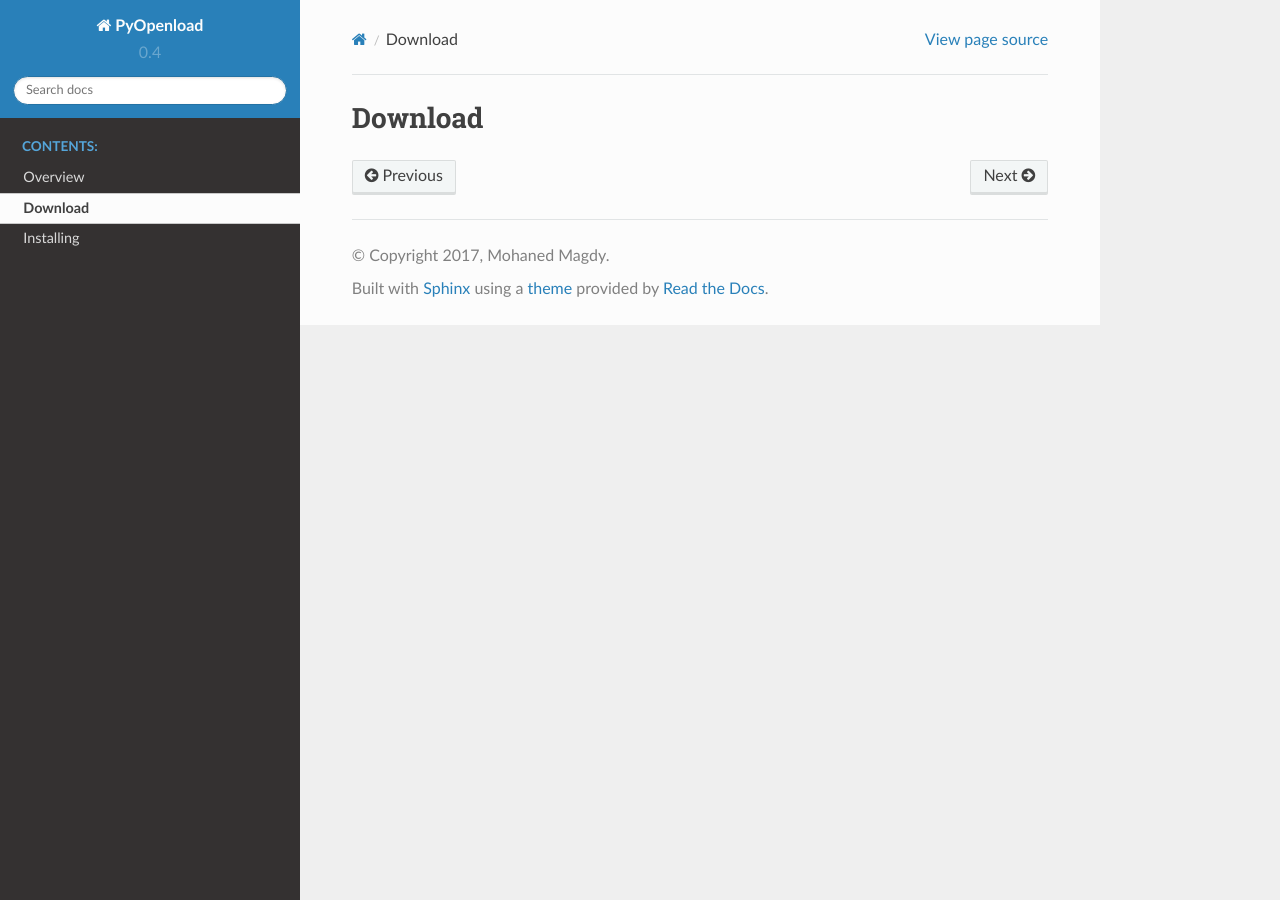
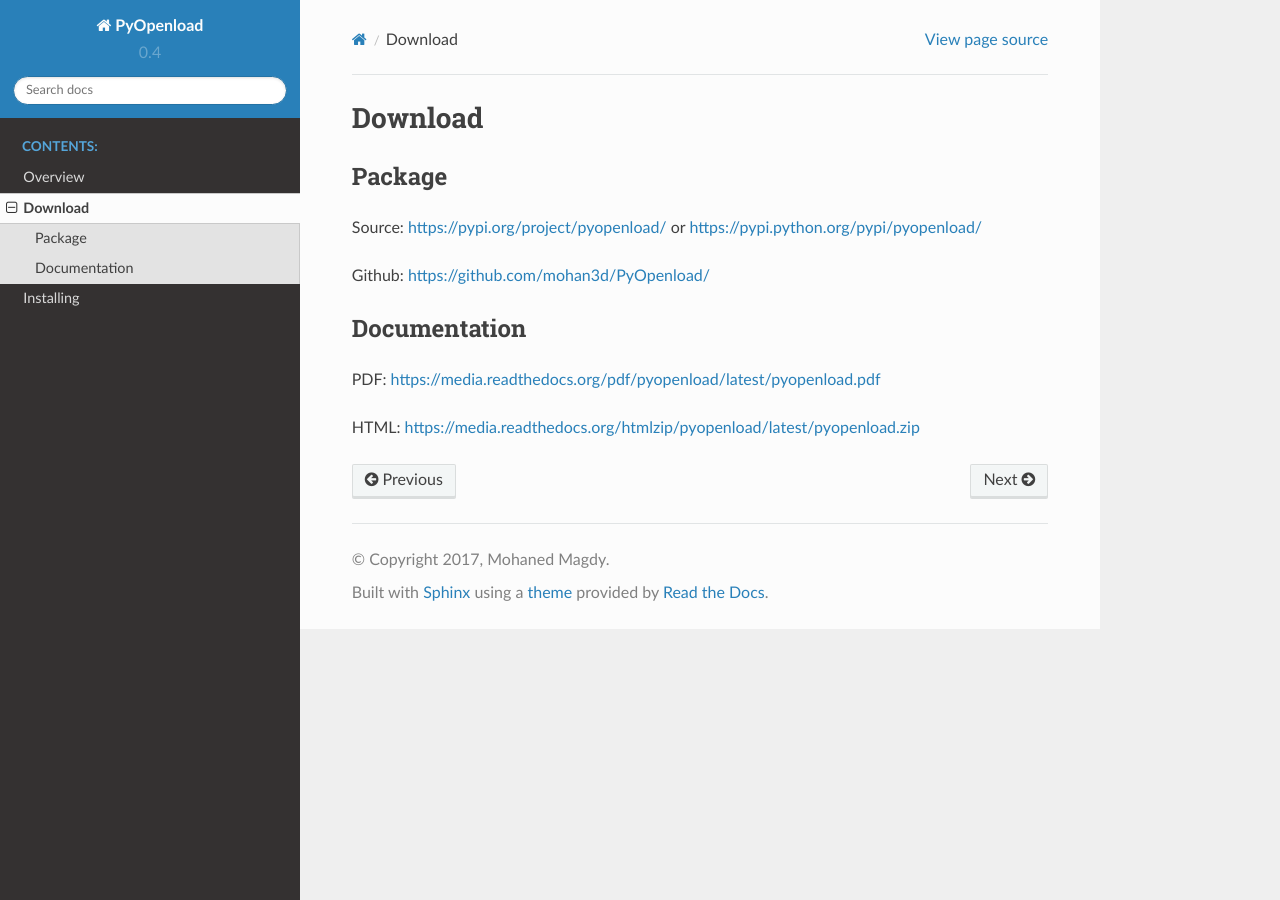
Before and after one commit to mohan3d/PyOpenload, a Sphinx documentation site: the page built from docs/download.rst, in a window 1280 px wide. Built offline with Sphinx 7.4.7 and the Read the Docs theme 2.0.0, drawn with Linux system fonts in a browser that asks for light colours.

Commit message:
Update download.rst

```diff
--- a/docs/download.rst
+++ b/docs/download.rst
@@ -1,2 +1,17 @@
 Download
 ========
+
+Package
+-------
+
+Source: https://pypi.org/project/pyopenload/ or https://pypi.python.org/pypi/pyopenload/
+
+Github: https://github.com/mohan3d/PyOpenload/
+
+
+Documentation
+-------------
+
+PDF: https://media.readthedocs.org/pdf/pyopenload/latest/pyopenload.pdf
+
+HTML: https://media.readthedocs.org/htmlzip/pyopenload/latest/pyopenload.zip
```
